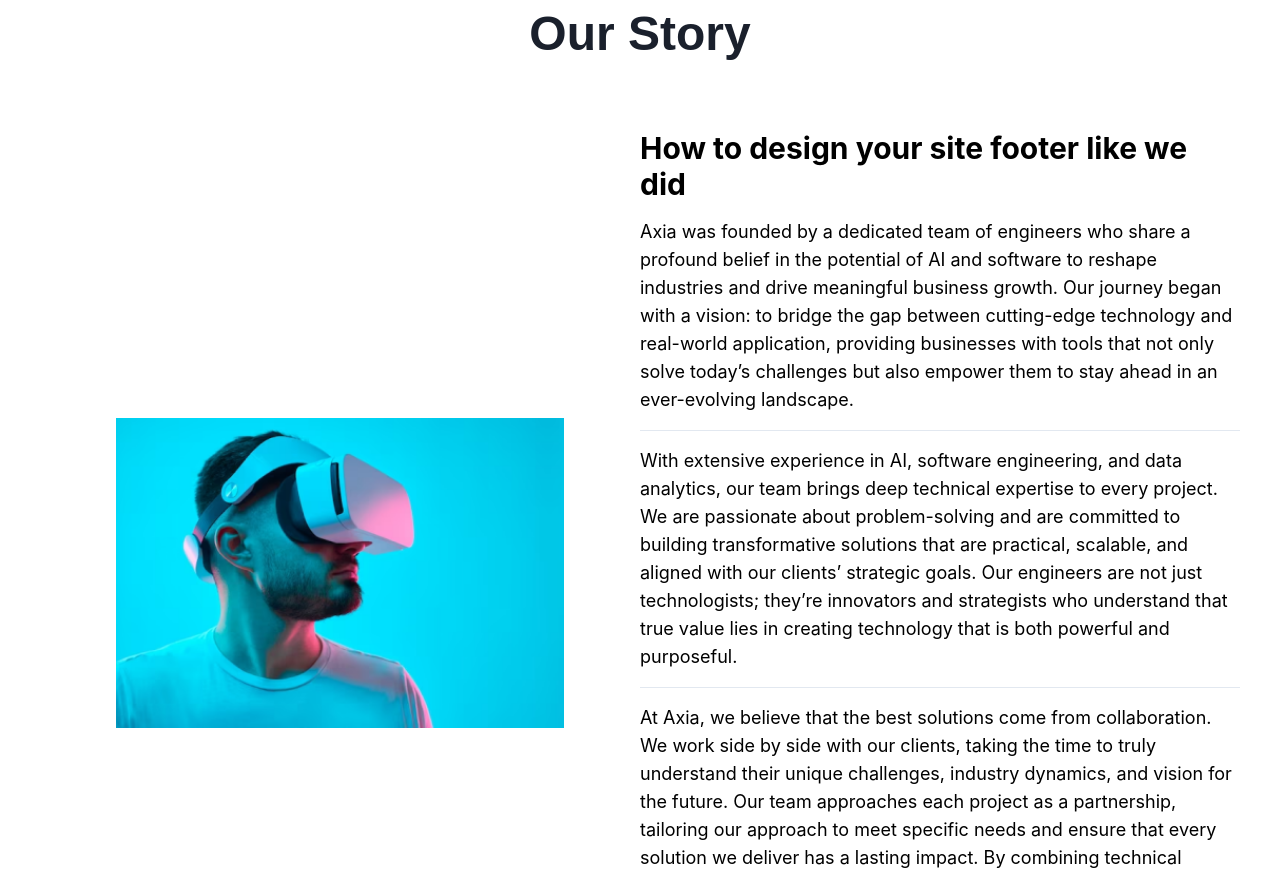
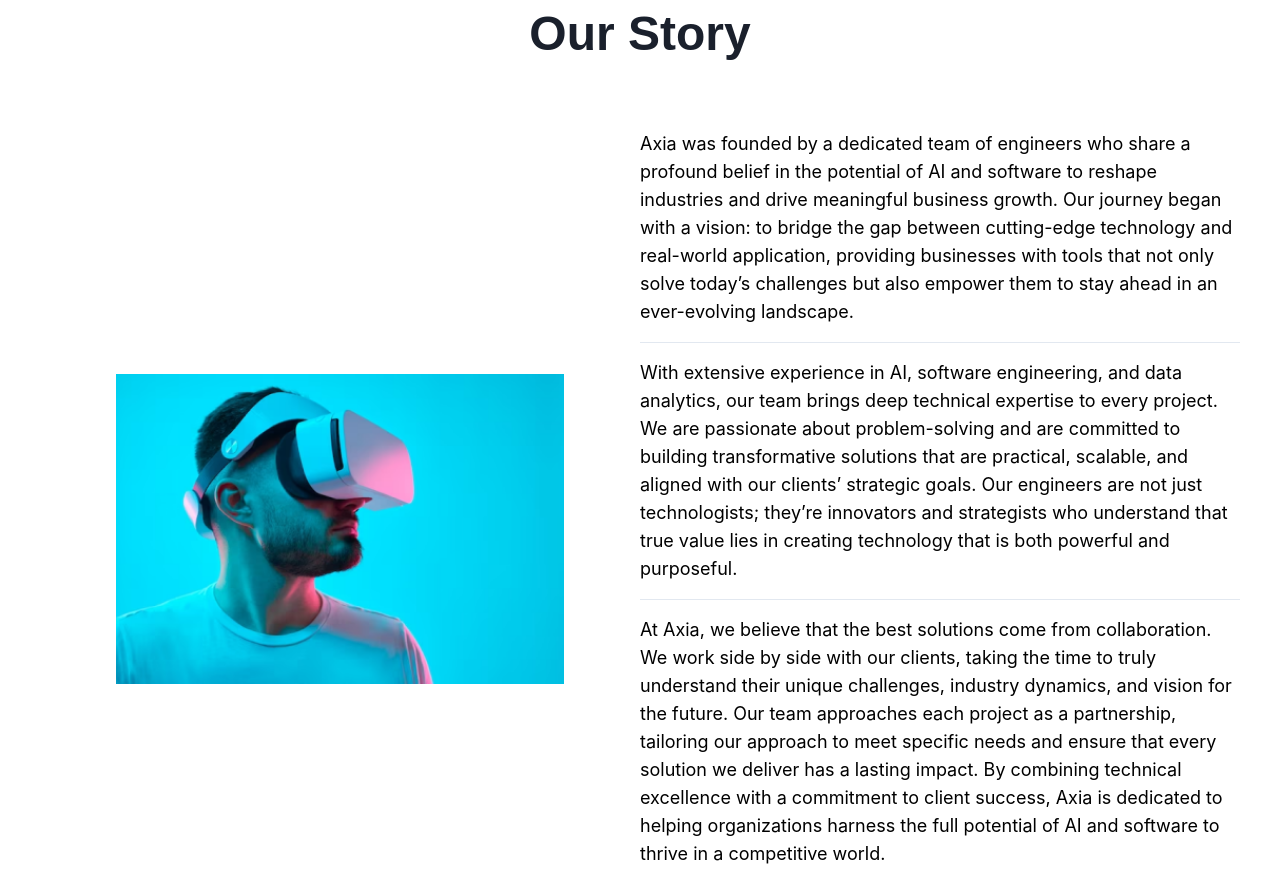
Before and after one commit to axia-ai/axia-ai-website, a React (Vite) app: page / in a window 1280 px wide. Shown: the part 1060-1936 px from the top of the page. Built offline with nearby package versions, Linux system fonts and the light colour scheme.

Commit message:
removed calender header.

```diff
--- a/src/Components/CalenderSection/Calender.jsx
+++ b/src/Components/CalenderSection/Calender.jsx
@@ -19,9 +19,6 @@ const Calender = () => {
           />
         </div>
         <div className="flex-1 space-y-4 text-left">
-          <h1 className="text-xl md:text-2xl lg:text-3xl font-bold text-left">
-            How to design your site footer like we did
-          </h1>
           <p className="text-sm sm:text-base md:text-lg">
             Axia was founded by a dedicated team of engineers who share a
             profound belief in the potential of AI and software to reshape
```
